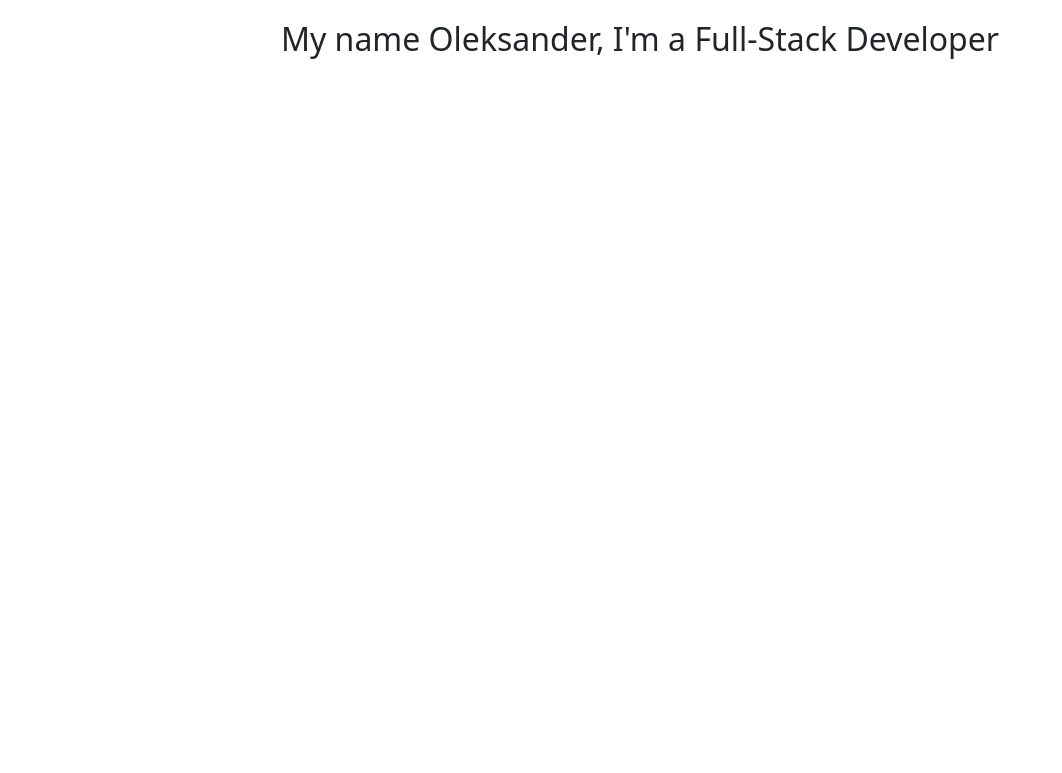
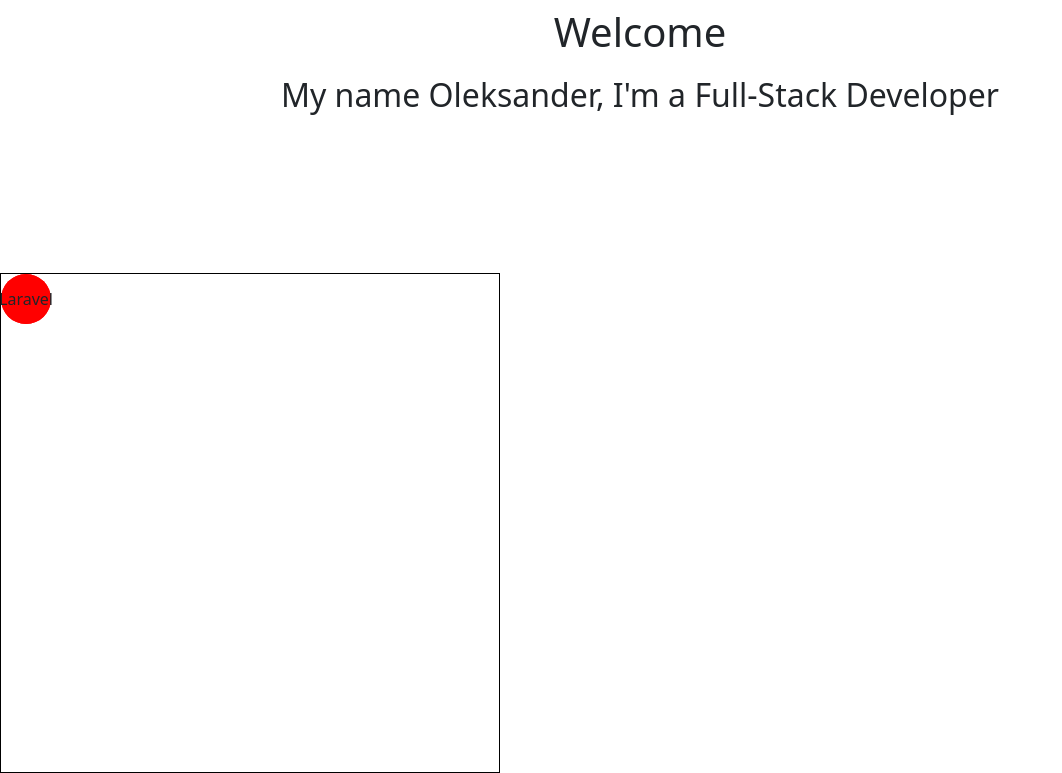
Before and after one commit to snowfallen/new-portfolio, a Vue app: page / in a window 1280 px wide. Shown: the part 592-1365 px from the top of the page, without its empty margins (0-1062 px from the left). Before the commit the page ends 865 px from the top, so only its background shows below. Built offline with nearby package versions, Linux system fonts and the light colour scheme.

Commit message:
add new block

```diff
--- a/src/components/blocks/MySkills.vue
+++ b/src/components/blocks/MySkills.vue
@@ -1,13 +1,34 @@
 <template>
-
+  <div id="skills">
+    <div class="ball" ref="ball1Ref" :style="{ top: ball1Top + 'px', left: ball1Left + 'px' }">PHP</div>
+    <div class="ball" ref="ball2Ref" :style="{ top: ball2Top + 'px', left: ball2Left + 'px' }">Laravel</div>
+  </div>
 </template>
 
 <script lang="ts">
-export default {
-  name: "MySkills"
-}
+import { defineComponent} from "vue";
+
+export default defineComponent({
+  name: "MySkills",
+})
 </script>
 
-<style scoped>
+<style scoped lang="scss">
+#skills {
+  position: relative;
+  width: 500px;
+  height: 500px;
+  border: 1px solid black;
 
+  .ball {
+    position: absolute;
+    width: 50px;
+    height: 50px;
+    border-radius: 50%;
+    background-color: red;
+    display: flex;
+    justify-content: center;
+    align-items: center;
+  }
+}
 </style>
```
Also changed, not shown: public/photo.jpg (added).
